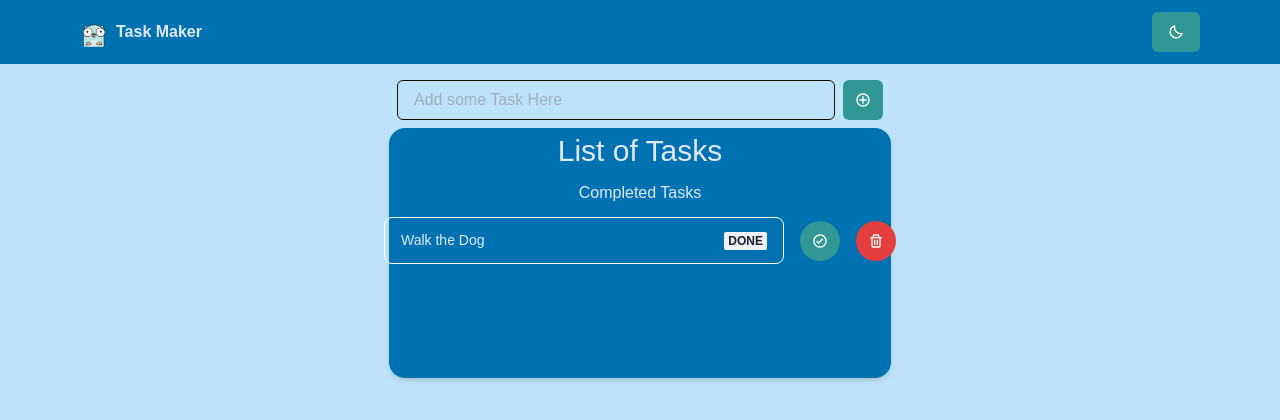
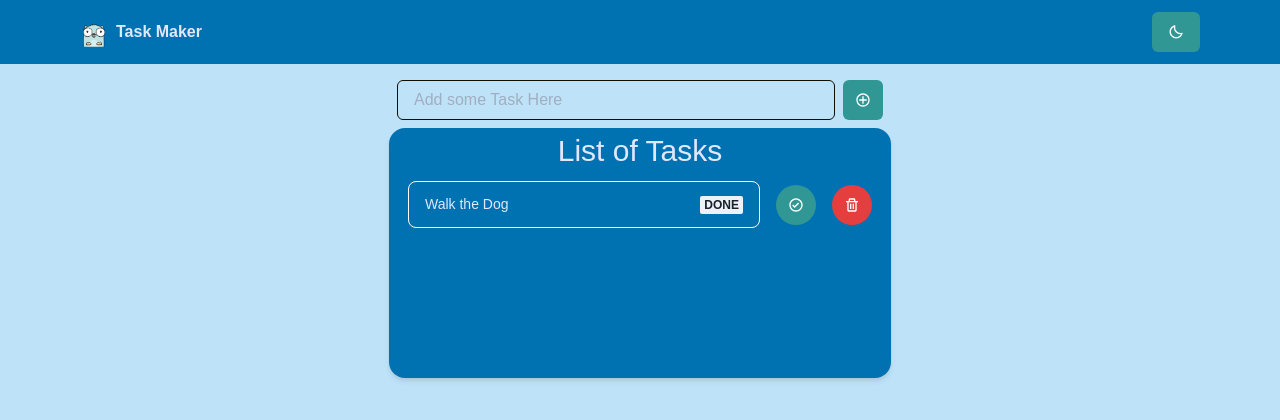
Before and after one commit to bryancastillo10/TaskMaker, a React (Vite) app in the folder client/: page / in a window 1280 px wide. Shown: the top 420 px of the page. Built offline with nearby package versions, Linux system fonts and the light colour scheme.

Commit message:
style adjustments

```diff
--- a/client/src/components/Navbar.tsx
+++ b/client/src/components/Navbar.tsx
@@ -8,7 +8,7 @@ const Navbar = () => {
   return (
     <Container maxW="full" p="0">
       <Box bg="brand.100">
-        <Flex h={16} justify="space-between" align="center" px={{sm:"6" ,md:"20"}}>
+        <Flex h={16} justify="space-between" align="center" px={{base:"6" ,md:"20"}}>
           <Flex alignItems="center" gap="2">
             <img src={Gopher} alt="go-lang" width={28} height={32} />
             <Heading fontWeight="semibold" size="">
--- a/client/src/components/ToDoItem.tsx
+++ b/client/src/components/ToDoItem.tsx
@@ -3,7 +3,7 @@ import { Flex,  Text, Badge,IconButton } from "@chakra-ui/react";
 
 const ToDoItem = () => {
     return (
-      <Flex justify="space-between" align="center" w={{base:"26rem",sm:"20rem", md:"32rem" }} gap="4">
+      <Flex justify="space-between" align="center" w={{base:"26rem",sm:"20rem", md:"32rem" }} gap="4" px={{base:"4",md:"6"}}>
         <Flex
           flex="1"
           w="fit"
--- a/client/src/components/ToDoList.tsx
+++ b/client/src/components/ToDoList.tsx
@@ -18,7 +18,6 @@ const ToDoList = () => {
       </Flex>)}
       <Flex>
         <VStack alignItems="center" gap="3" px="8">
-          <Text>Completed Tasks</Text>
           <ToDoItem/>
         </VStack>
       </Flex>
```
